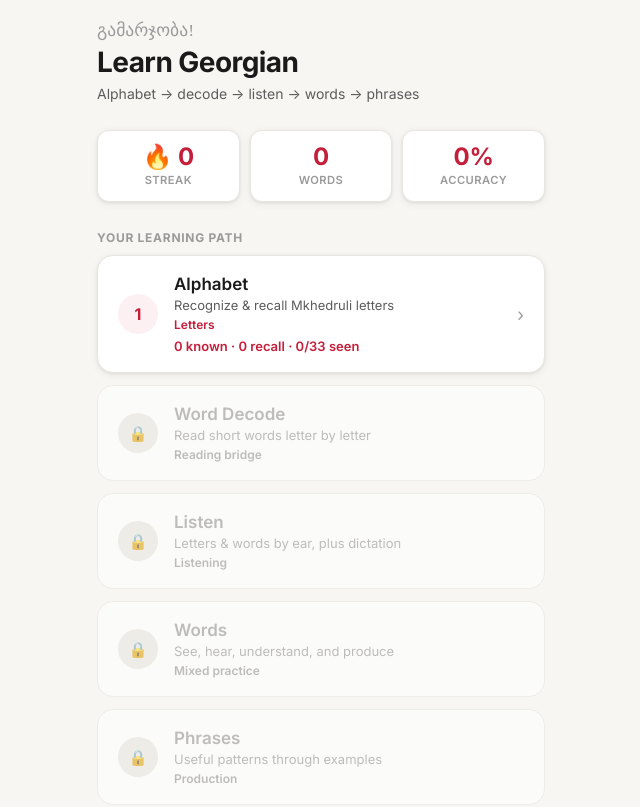
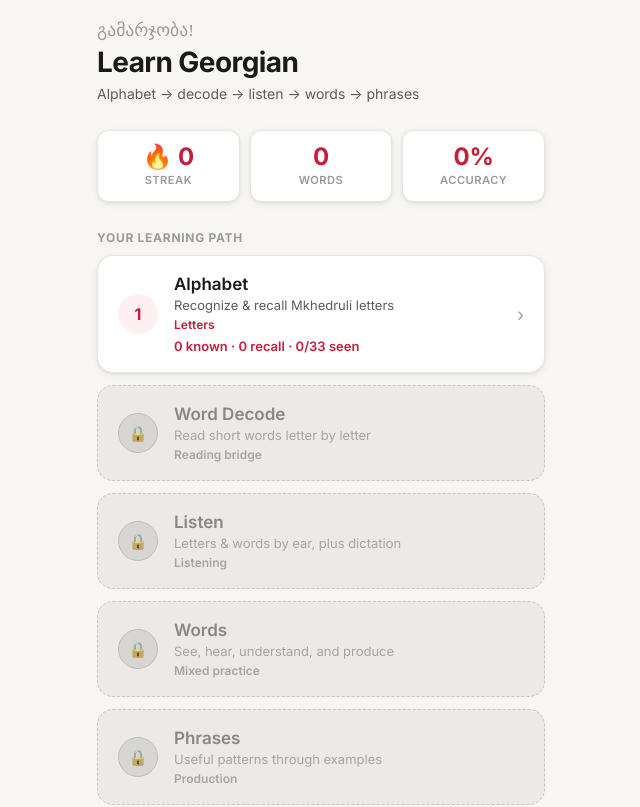
Before and after one commit to AlbertoRoldanUX-code/Georgiano, a React (Vite) app: page / in a window 1280 px wide. Shown: the top 807 px of the page, without its empty margins (319-959 px from the left). Built offline with nearby package versions, Linux system fonts and the light colour scheme.

Commit message:
Increase contrast between locked and unlocked path blocks.
Locked cards use muted gray fill, dashed borders, and grayscale so available steps read clearly.

Co-authored-by: Cursor <cursoragent@cursor.com>

```diff
--- a/src/index.css
+++ b/src/index.css
@@ -203,7 +203,7 @@ body {
 
 .module-card {
   background: var(--surface);
-  border: 1px solid var(--border);
+  border: 1.5px solid var(--border);
   border-radius: var(--rl);
   padding: 18px 20px;
   cursor: pointer;
@@ -219,19 +219,27 @@ body {
 .module-card:hover { transform: translateY(-1px); box-shadow: 0 4px 16px rgba(0,0,0,0.1); }
 .module-card:active { transform: scale(0.99); }
 .module-card.is-locked {
-  opacity: 0.62;
+  background: #ECEAE6;
+  border: 1.5px dashed #C9C6BF;
+  opacity: 1;
   cursor: not-allowed;
   box-shadow: none;
+  filter: grayscale(0.55);
 }
 .module-card.is-locked:hover,
 .module-card.is-locked:active {
   transform: none;
   box-shadow: none;
 }
-.module-card.is-locked .module-title,
+.module-card.is-locked .module-title {
+  color: #8A8780;
+  font-weight: 600;
+}
 .module-card.is-locked .module-desc,
-.module-card.is-locked .module-skill {
-  color: var(--text3);
+.module-card.is-locked .module-skill,
+.module-card.is-locked .module-progress,
+.module-card.is-locked .module-arrow {
+  color: #A8A59E;
 }
 
 .module-tooltip {
@@ -320,11 +328,13 @@ body {
   align-items: center;
   justify-content: center;
   flex-shrink: 0;
+  border: 1.5px solid transparent;
 }
 .module-step.is-locked {
-  background: var(--border);
-  color: var(--text3);
+  background: #D9D6CF;
+  color: #7A776F;
   font-size: 0.95rem;
+  border-color: #C2BEB6;
 }
 .module-skill {
   font-size: 0.75rem;
@@ -380,18 +390,32 @@ body {
   padding: 12px 14px;
   border-radius: var(--r);
   border: 1.5px solid var(--border);
-  background: var(--bg);
+  background: var(--surface);
   font-family: inherit;
   cursor: pointer;
   transition: all 0.15s;
+  box-shadow: var(--sh);
 }
 .level-btn:hover:not(:disabled) {
   border-color: var(--primary);
   background: var(--primary-light);
 }
 .level-btn.is-locked {
-  opacity: 0.72;
+  opacity: 1;
   cursor: not-allowed;
+  background: #ECEAE6;
+  border: 1.5px dashed #C9C6BF;
+  box-shadow: none;
+  filter: grayscale(0.55);
+}
+.level-btn.is-locked .level-title {
+  color: #8A8780;
+}
+.level-btn.is-locked .level-sub,
+.level-btn.is-locked .level-count,
+.level-btn.is-locked .level-lock-hint,
+.level-btn.is-locked .module-arrow {
+  color: #A8A59E;
 }
 .level-badge {
   width: 36px;
@@ -405,10 +429,12 @@ body {
   color: var(--primary);
   background: var(--primary-light);
   flex-shrink: 0;
+  border: 1.5px solid transparent;
 }
 .level-badge.is-locked {
-  color: var(--text3);
-  background: var(--border);
+  color: #7A776F;
+  background: #D9D6CF;
+  border-color: #C2BEB6;
 }
 .level-info { flex: 1; min-width: 0; }
 .level-title {
```
